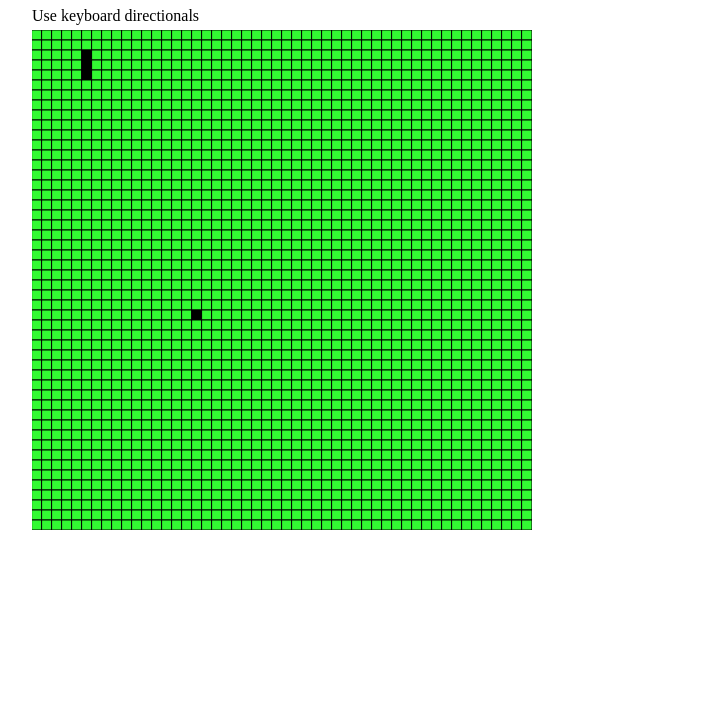
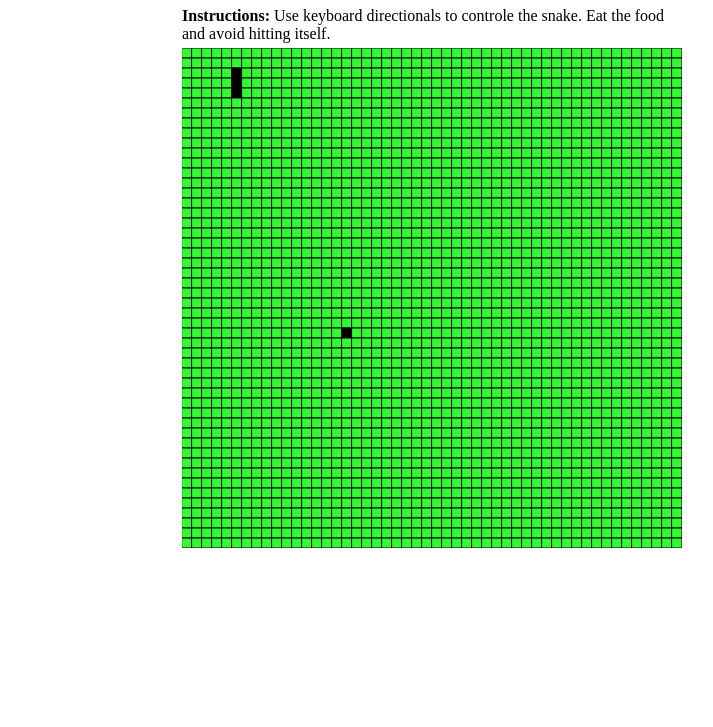
Before and after one commit to victorliafook/snake-game-js, a website built with webpack: page index.html in a window 1280 px wide. Shown: the part 73-800 px from the top of the page, without its empty margins (208-921 px from the left). Built offline with nearby package versions, Linux system fonts and the light colour scheme.

Commit message:
update UI: instructions and centralisation

```diff
--- a/index.html
+++ b/index.html
@@ -5,8 +5,11 @@
         <meta charset="utf-8" />
         <meta name="viewport" content="width=device-width, initial-scale=1" />
         <style>
-            .inner-container { margin: 0 auto; width: 800px }
-            .inner-container .game { margin: 5px 0 0; }
+            .inner-container { margin: 0 auto; width: 500px }
+            .inner-container .game {
+                margin: 5px auto 0;
+                width: fit-content;
+            }
         </style>
     </head>
 
@@ -14,7 +17,8 @@
         <div class="outer-container">
             <div class="inner-container">
                 <h1>Snake Game</h1>
-                <span>Use keyboard directionals</span>
+                <span><b>Instructions:</b></span>
+                <span>Use keyboard directionals to controle the snake. Eat the food and avoid hitting itself.</span>
                 <div id="main-canvas" class="game"></div>
                 <div>
 
```
